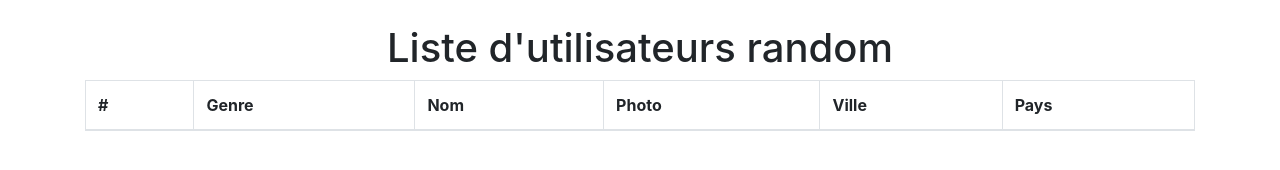
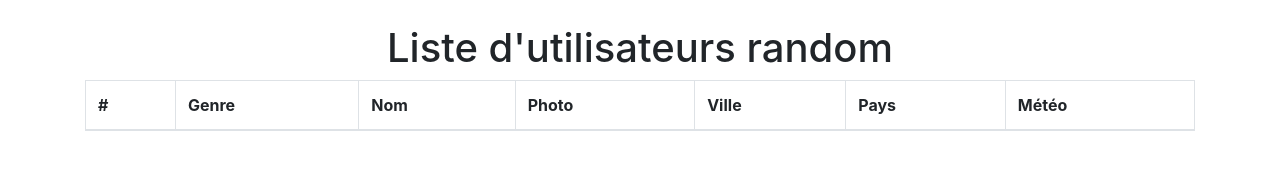
Before and after one commit to justlsia/DisplayRandomUsersList, a plain HTML site: page index.html in a window 1280 px wide. Drawn offline with nearby package versions, Linux system fonts and the light colour scheme; no server answers.

Commit message:
Update index.html

```diff
--- a/index.html
+++ b/index.html
@@ -21,6 +21,7 @@
                     <th>Photo</th>
                     <th>Ville</th>
                     <th>Pays</th>
+                    <th>Météo</th>
                 </tr>
             </thead>
             <tbody>
@@ -30,6 +31,7 @@
     </div>
 
     <!-- Appel du script -->
+    <!--<script src="index.js"></script>-->
     <script src="index.js"></script>
 </body>
 </html>
```
